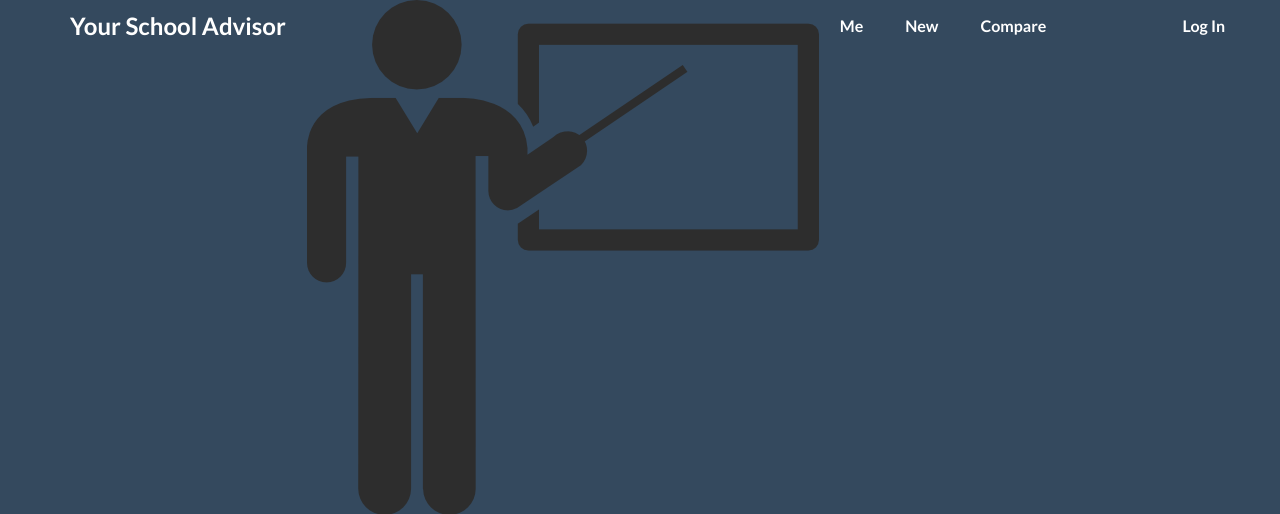
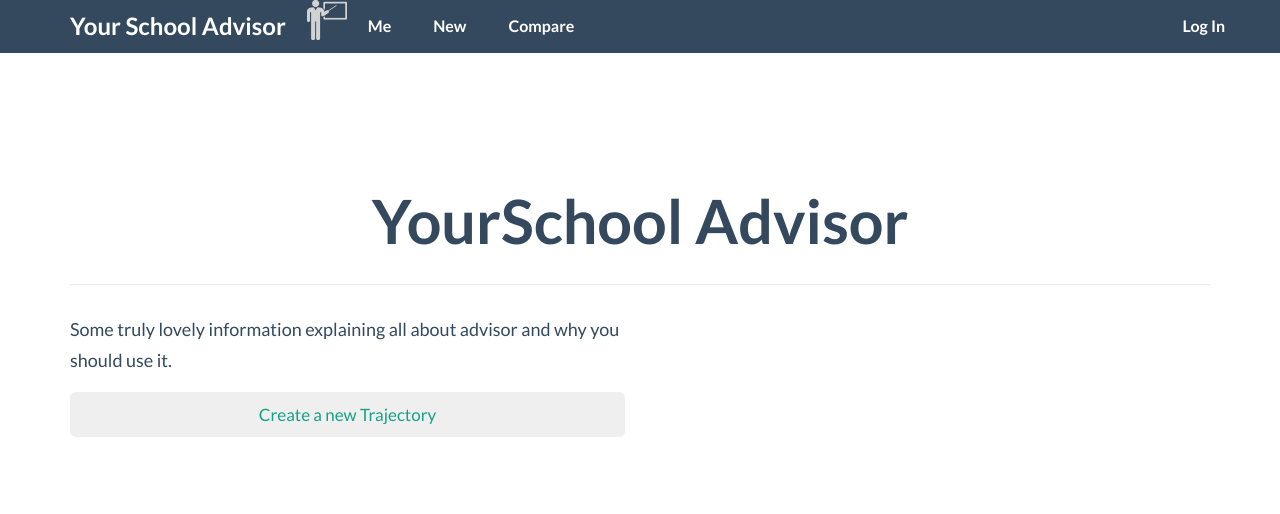
Before and after one commit to srct/advisor, a Django app: page / in a window 1280 px wide. Shown: the top 514 px of the page. Run offline with Django 3.2, Linux system fonts and the light colour scheme; some libraries are stand-ins or nearby versions.

Commit message:
img change

```diff
--- a/advisor/static/css/style.css
+++ b/advisor/static/css/style.css
@@ -17,7 +17,10 @@ body {
   padding: 0 0 30px;
   padding-top: 53px;
 }
-
+#icon{
+  width: 40px;
+  height: 40px;
+}
 #main {
   padding-top: 45px;
 }
--- a/advisor/templates/layouts/navbar.html
+++ b/advisor/templates/layouts/navbar.html
@@ -2,7 +2,7 @@
 <nav class="navbar navbar-inverse navbar-fixed-top" role="navigation">
   <div class="container">
     <div class="navbar-header">
-      <img src="{% static "img/teach.png" %}">
+      <img id="icon" src="{% static "img/teach.png" %}">
       <a class="navbar-brand" href="{% url 'index' %}"><strong>Your School</strong>&nbsp;Advisor</a>
     </div>
     <div class="collapse navbar-collapse">
```
Also changed, not shown: advisor/static/img/teach.png.
